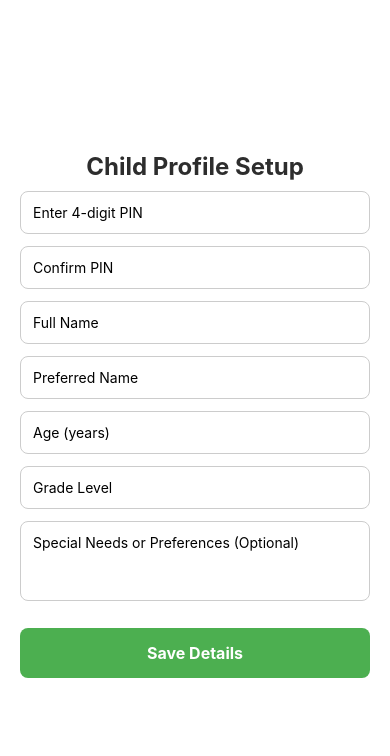
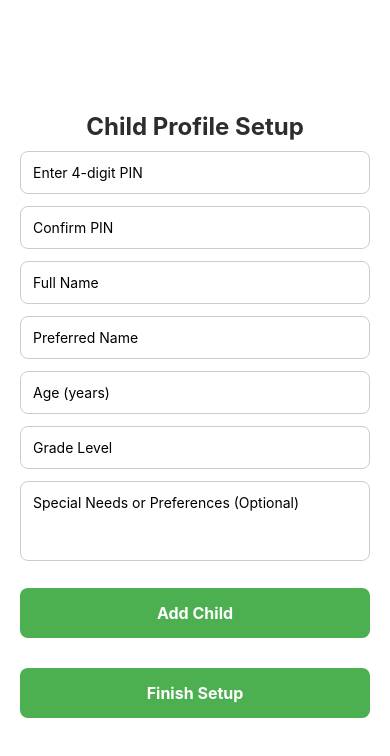
Before and after one commit to Niyah2004/Capstone4901, a React Native app in the folder habitat-app/: screen /ChildProfileSetup in a window 390 px wide. Shown: the top 756 px of the page. Built offline with nearby package versions, Linux system fonts and the light colour scheme.

Commit message:
add additional child
is not showing when i went to test?

```diff
--- a/habitat-app/screens/ChildProfileSetupScreen.js
+++ b/habitat-app/screens/ChildProfileSetupScreen.js
@@ -15,12 +15,53 @@ export default function ChildProfileSetupScreen({ navigation, route }) {
   const [age, setAge] = useState("");
   const [grade, setGrade] = useState("");
   const [notes, setNotes] = useState("");
+  const [children, setChildren] = useState([]);
 
-  const save = async () => {
+    const addChild = () => {
+    if (children.length >= 3) {
+      Alert.alert("Limit Reached", "You can add up to 3 children.");
+      return;
+    }
+
+    if (!fullName) {
+      Alert.alert("Missing Info", "Please enter the child's name.");
+      return;
+    }
+
+    const newChild = {
+      fullName,
+      preferredName,
+      age,
+      grade,
+      notes,
+    };
+
+    setChildren([...children, newChild]);
+
+    setFullName("");
+    setPreferredName("");
+    setAge("");
+    setGrade("");
+    setNotes("");
+  };
+
+  const removeChild = (index) => {
+    const updated = [...children];
+    updated.splice(index, 1);
+    setChildren(updated);
+  };
+
+  const saveAll = async () => {
     if (pin.length !== 4 || pin !== confirmPin) {
       Alert.alert("PIN Error", "PIN must be 4 digits and match confirmation.");
       return;
     }
+
+    if (children.length === 0) {
+      Alert.alert("No Children", "Please add at least one child.");
+      return;
+    }
+
     if (!fullName) {
       Alert.alert("Missing Info", "Please enter the child's name.");
       return;
@@ -36,6 +77,12 @@ export default function ChildProfileSetupScreen({ navigation, route }) {
       });
       console.log("Parent pin saved with Parent Id:", userId);
 
+      for (const child of children) {
+        await addDoc(collection(db, "children"), {
+          ...child,
+          userId,
+        });
+      }
 
       const docRef = await addDoc(collection(db, "children"), {
         fullName,
@@ -45,7 +92,7 @@ export default function ChildProfileSetupScreen({ navigation, route }) {
         notes,
         userId,
       });
-      Alert.alert("Saved", "Child profile saved.");
+      Alert.alert("Saved", "Child profiles saved.");
      // console.log("Parent pin saved with Parent Id:", parentRef.id);
       console.log("Navigating to AvatarSelection with childId:", docRef.id);
       navigation.navigate("AvatarSelection", { childId: docRef.id });
@@ -69,8 +116,21 @@ export default function ChildProfileSetupScreen({ navigation, route }) {
         <TextInput style={styles.input} placeholder="Grade Level" value={grade} onChangeText={setGrade} />
         <TextInput style={[styles.input, { height: 80 }]} placeholder="Special Needs or Preferences (Optional)" multiline value={notes} onChangeText={setNotes} />
 
-        <TouchableOpacity style={styles.button} onPress={save}>
-          <Text style={styles.buttonText}>Save Details</Text>
+        <TouchableOpacity style={styles.button} onPress={addChild}>
+          <Text style={styles.buttonText}>Add Child</Text>
+        </TouchableOpacity>
+
+        {children.map((child, index) => (
+          <View key={index} style={styles.childCard}>
+            <Text>{child.fullName}</Text>
+            <TouchableOpacity onPress={() => removeChild(index)}>
+              <Text style={{ color: "red" }}>Remove</Text>
+            </TouchableOpacity>
+          </View>
+        ))}
+
+        <TouchableOpacity style={styles.button} onPress={saveAll}>
+          <Text style={styles.buttonText}>Finish Setup</Text>
         </TouchableOpacity>
       </View>
     </ScrollView>
```
